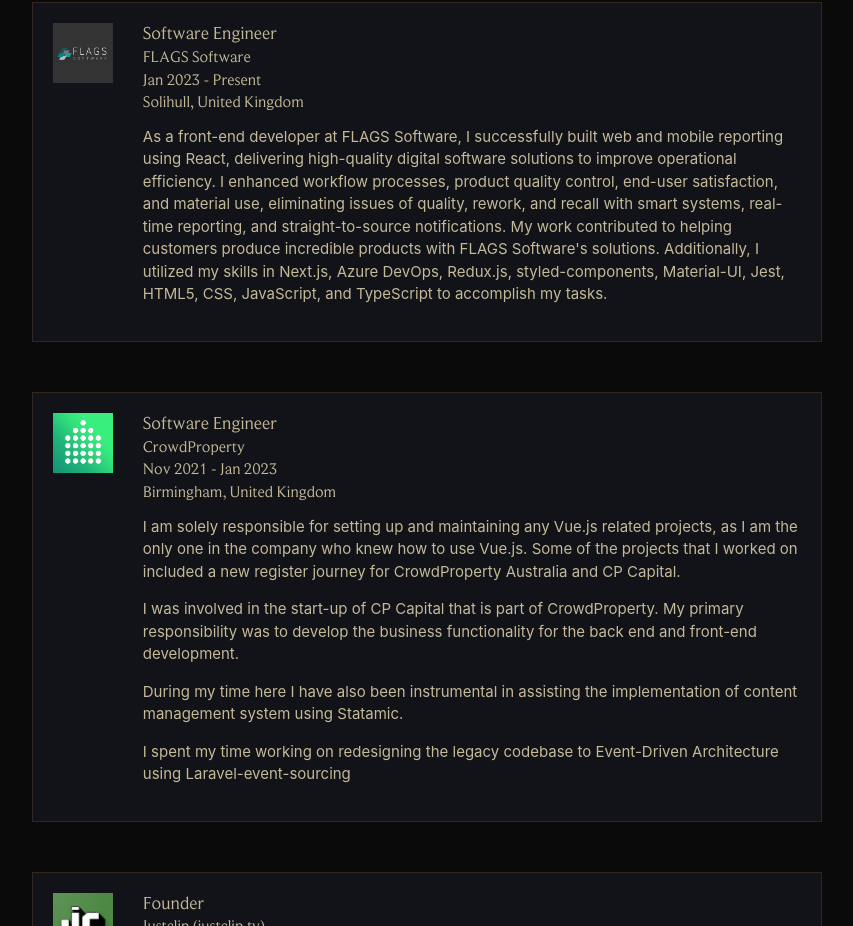
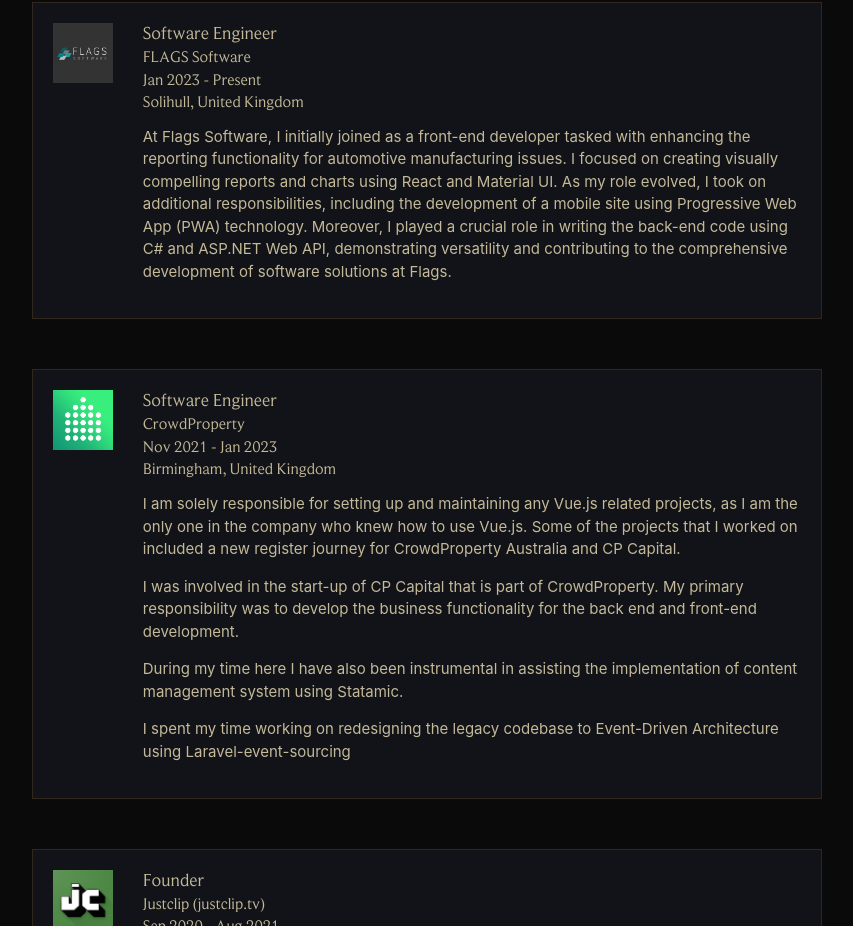
Before and after one commit to yahyehussein/yahyehussein.com, a React (Vite) app: page / in a window 1280 px wide. Shown: the part 1138-2064 px from the top of the page, without its empty margins (213-1066 px from the left). Built offline with nearby package versions, Linux system fonts and the light colour scheme.

Commit message:
Update Experiences.tsx

```diff
--- a/src/components/Experiences.tsx
+++ b/src/components/Experiences.tsx
@@ -7,7 +7,7 @@
       date: "Jan 2023 - Present",
       location: "Solihull, United Kingdom",
       descriptions: [
-        "As a front-end developer at FLAGS Software, I successfully built web and mobile reporting using React, delivering high-quality digital software solutions to improve operational efficiency. I enhanced workflow processes, product quality control, end-user satisfaction, and material use, eliminating issues of quality, rework, and recall with smart systems, real-time reporting, and straight-to-source notifications. My work contributed to helping customers produce incredible products with FLAGS Software's solutions. Additionally, I utilized my skills in Next.js, Azure DevOps, Redux.js, styled-components, Material-UI, Jest, HTML5, CSS, JavaScript, and TypeScript to accomplish my tasks.",
+        "At Flags Software, I initially joined as a front-end developer tasked with enhancing the reporting functionality for automotive manufacturing issues. I focused on creating visually compelling reports and charts using React and Material UI. As my role evolved, I took on additional responsibilities, including the development of a mobile site using Progressive Web App (PWA) technology. Moreover, I played a crucial role in writing the back-end code using C# and ASP.NET Web API, demonstrating versatility and contributing to the comprehensive development of software solutions at Flags.",
       ],
     },
     {
```
